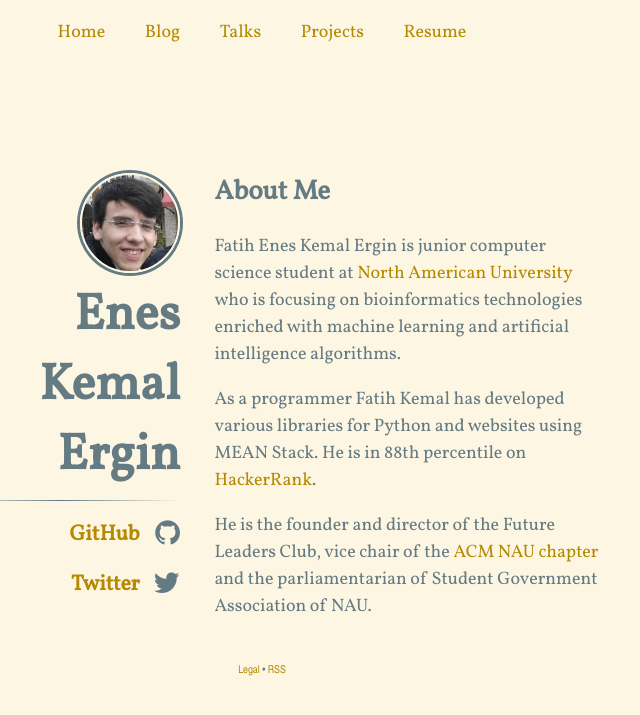
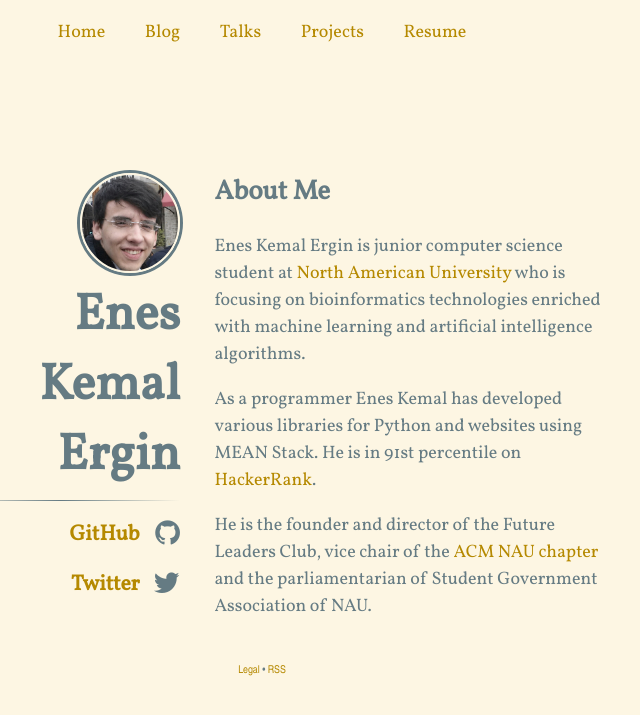
Before and after one commit to eneskemalergin/blog, a Jekyll site: the page built from index.html, in a window 1280 px wide. Shown: the top 715 px of the page, without its empty margins (378-1018 px from the left). Built offline with Jekyll 4.4.1, drawn with Linux system fonts in a browser that asks for light colours; nearby versions of some CDN libraries; Markdown is read by kramdown in place of the engine named in the settings; comment, search, counter and statistics services are not loaded.

Commit message:
Welcome page is updated

```diff
--- a/_includes/biosketch.md
+++ b/_includes/biosketch.md
@@ -1,5 +1,5 @@
-Fatih Enes Kemal Ergin is junior computer science student at [North American University](http://www.na.edu) who is focusing on bioinformatics technologies enriched with machine learning and artificial intelligence algorithms.
+Enes Kemal Ergin is junior computer science student at [North American University](http://www.na.edu) who is focusing on bioinformatics technologies enriched with machine learning and artificial intelligence algorithms.
 
-As a programmer Fatih Kemal has developed various libraries for Python and websites using MEAN Stack. He is in 88th percentile on [HackerRank](https://www.hackerrank.com/domains).
+As a programmer Enes Kemal has developed various libraries for Python and websites using MEAN Stack. He is in 91st percentile on [HackerRank](https://www.hackerrank.com/domains).
 
 He is the founder and director of the Future Leaders Club, vice chair of the [ACM NAU chapter](http://acm.na.edu) and the parliamentarian of Student Government Association of NAU.
```
